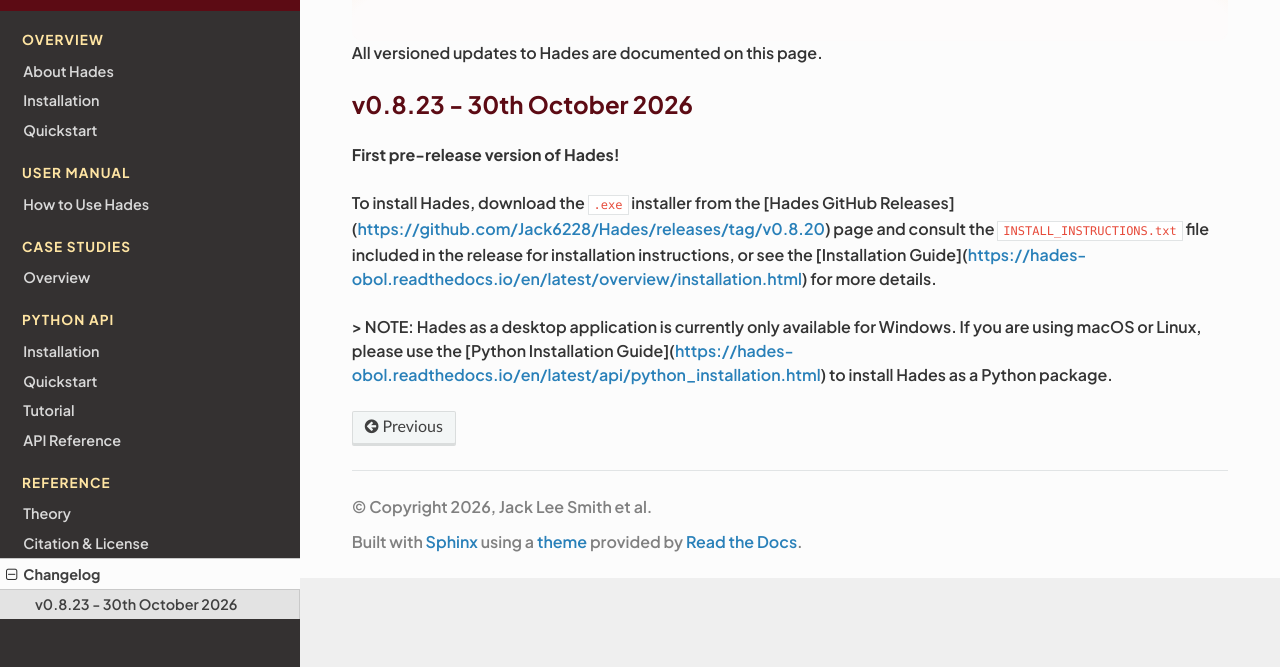
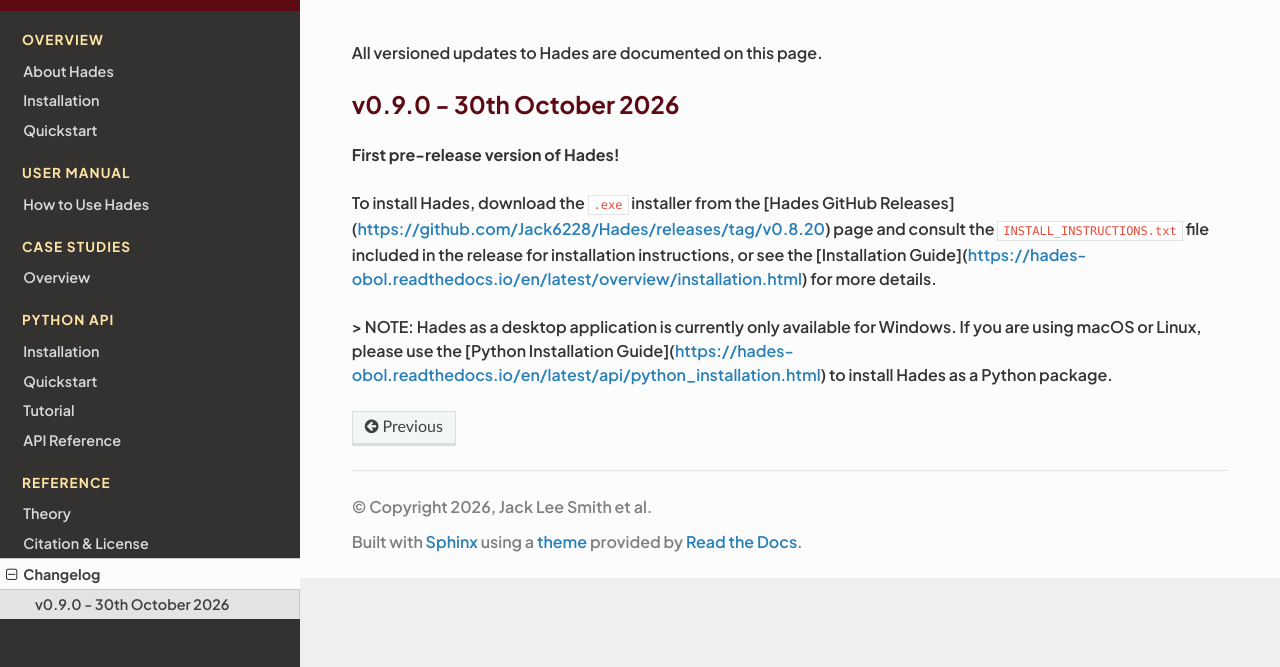
Before and after one commit to Jack6228/Hades, a Sphinx documentation site: the page built from docs/reference/changelog.rst, in a window 1280 px wide. Shown: the part 230-897 px from the top of the page. Built offline with Sphinx 7.4.7 and the Read the Docs theme 3.1.0, drawn with Linux system fonts in a browser that asks for light colours; some web fonts are replaced.

Commit message:
Hades Pre-release v0.9.0

```diff
--- a/docs/reference/changelog.rst
+++ b/docs/reference/changelog.rst
@@ -21,7 +21,7 @@
 
 All versioned updates to Hades are documented on this page.
 
-v0.8.23 - 30th October 2026
+v0.9.0 - 30th October 2026
 ---------------------------
 
 **First pre-release version of Hades!**
```
